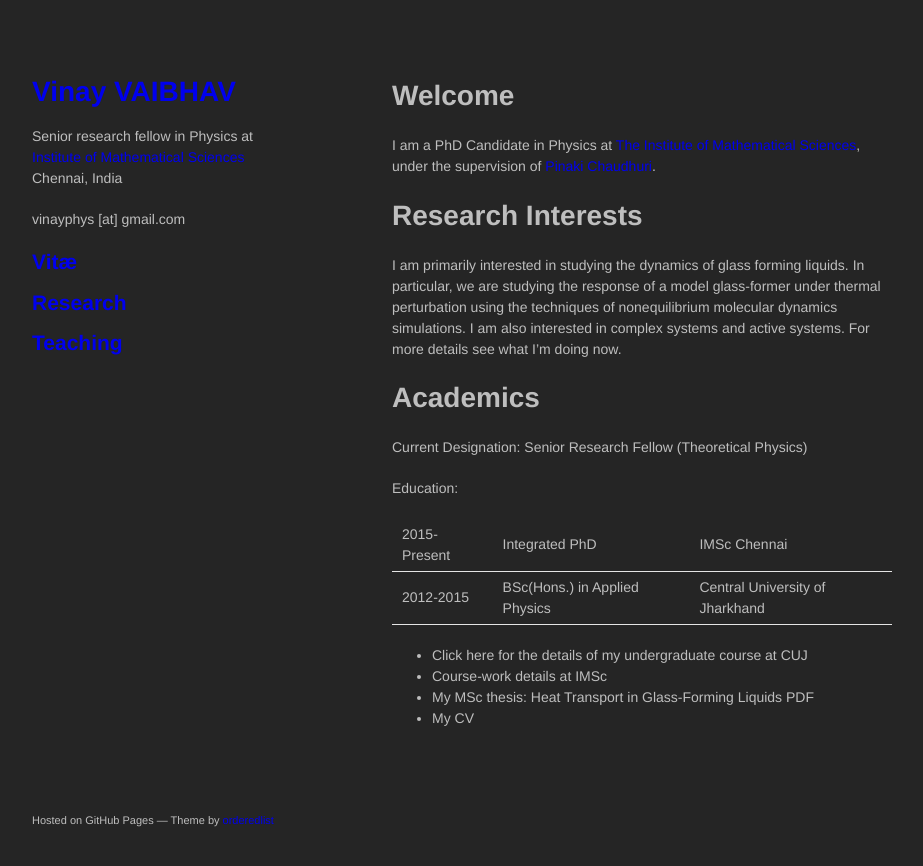
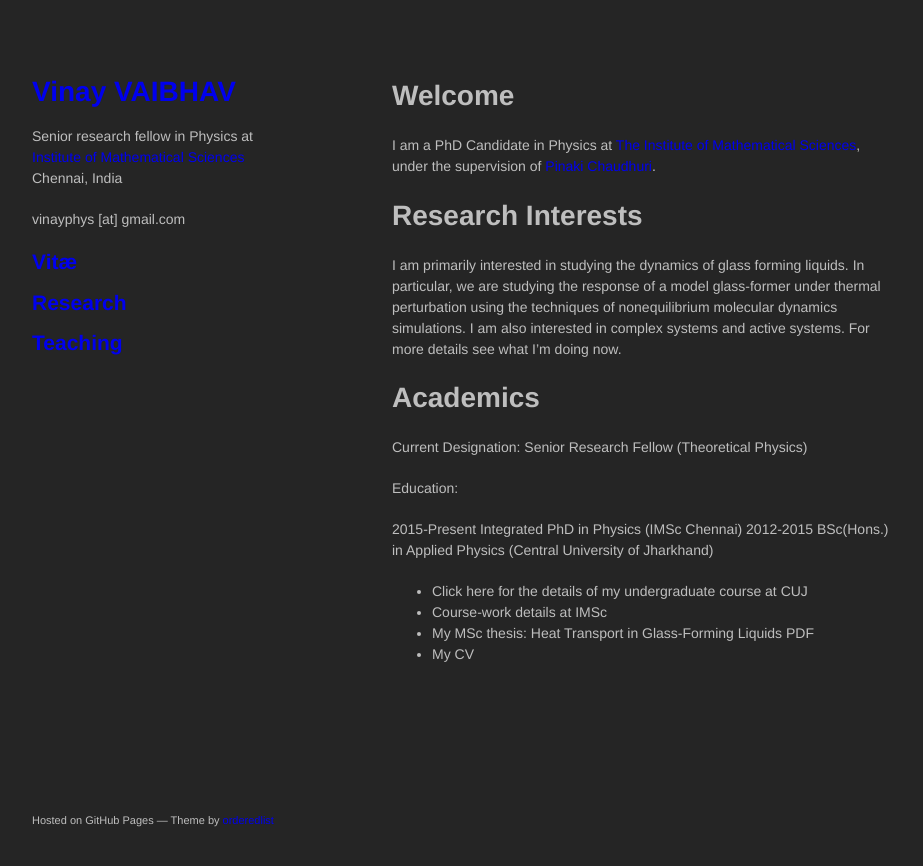
Before and after one commit to vinayphys/vinayphys.github.io, a Jekyll site: the page built from index.md, in a window 1280 px wide. Shown: the top 866 px of the page, without its empty margins (178-1101 px from the left). Built offline with Jekyll 4.4.1, drawn with Linux system fonts in a browser that asks for light colours; our own code applies the rules of GitHub Pages for plain Markdown files; a script that is not in the unit is left out.

Commit message:
Update index.md

```diff
--- a/index.md
+++ b/index.md
@@ -15,8 +15,8 @@ Current Designation: Senior Research Fellow (Theoretical Physics)
 
 Education:
 
-| 2015-Present	| Integrated PhD | IMSc Chennai|
-| 2012-2015	| BSc(Hons.) in Applied Physics | Central University of Jharkhand|
+2015-Present	 Integrated PhD in Physics (IMSc Chennai)
+2012-2015	     BSc(Hons.) in Applied Physics (Central University of Jharkhand)
 
 * Click here for the details of my undergraduate course at CUJ
 * Course-work details at IMSc
```
